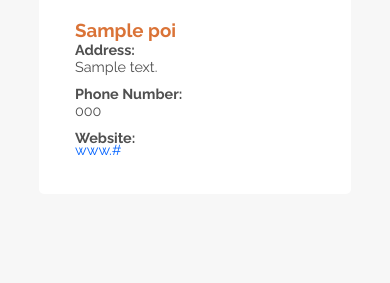
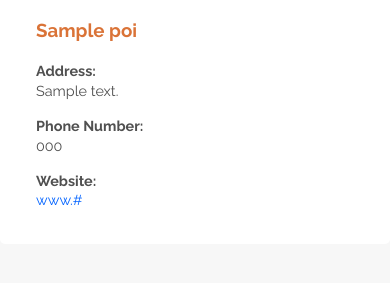
Before and after one commit to azarnighian/CS50W-FinalProject, a Django app: template restaurants/templates/restaurants/profile.html in a window 390 px wide. Shown: the part 561-844 px from the top of the page. Run offline with Django 3.2, Linux system fonts and the light colour scheme; the template is opened without the code that fills it: most values are stand-ins (such as "Sample title", 1, 10 or a date in 2020); parts of the project's set-up code (start-up, migrations or seed data) failed here and were passed over.

Commit message:
Fixed responsiveness issues on profile&results pages

```diff
--- a/restaurants/static/restaurants/profile.css
+++ b/restaurants/static/restaurants/profile.css
@@ -12,12 +12,21 @@ body {
 
 .card {
   background-color: white;
-  width: 80%;
   margin-bottom: 2rem;
+  /* box-shadow: 0px 2px 5px 0px rgba(0,0,0,0.14) , 0px 1px 10px 0px rgba(0,0,0,0.12) , 0px 2px 4px -1px rgba(0,0,0,0.2); */
 }
 
 .title {
   margin-bottom: 4rem;
 }
 
-            /* Make sure this is mobile responsive */
+
+@media only screen and (min-width: 768px) {
+
+}
+
+@media only screen and (min-width: 992px) {
+  .card {
+    width: 80%;
+  }
+}
--- a/restaurants/static/restaurants/results.css
+++ b/restaurants/static/restaurants/results.css
@@ -109,18 +109,18 @@ nav {
     object-fit: cover;
     border-radius: 5px;
 }
+.caption h3 {
+    margin-bottom: 20px;
+    font-weight: 700;
+}
 .caption h3 a {
     color: var(--Orange);
-    margin-bottom: 10px;
-    font-weight: 700;
 }
 .caption p {
-    margin-bottom: 10px;
+    margin-bottom: 15px;
     color: rgb(80, 80, 80);
     font-size: .9rem;
-}
-.caption b {
-    margin-bottom: 100px;
+    line-height: 20px;
 }
 .caption a {
     color: var(--LinkBlue);
@@ -141,7 +141,6 @@ button {
     /* border: none; */
     border: 1px solid var(--Orange);
     padding: 1rem;
-    width: 40%;
     z-index: 50;
     border-radius: 5px;
     font-weight: 600;
@@ -187,6 +186,9 @@ button:hover {
     }
     .caption {
         flex: 0 0 50%;
+    }
+    button {
+        width: 50%;
     }
 }
 
@@ -286,6 +288,9 @@ button:hover {
     .caption h3, .caption p {
         margin-bottom: 15px;
     }
+    button {
+        width: 40%;
+    }
 }
 
 @media only screen and (min-width: 2000px) {
```
